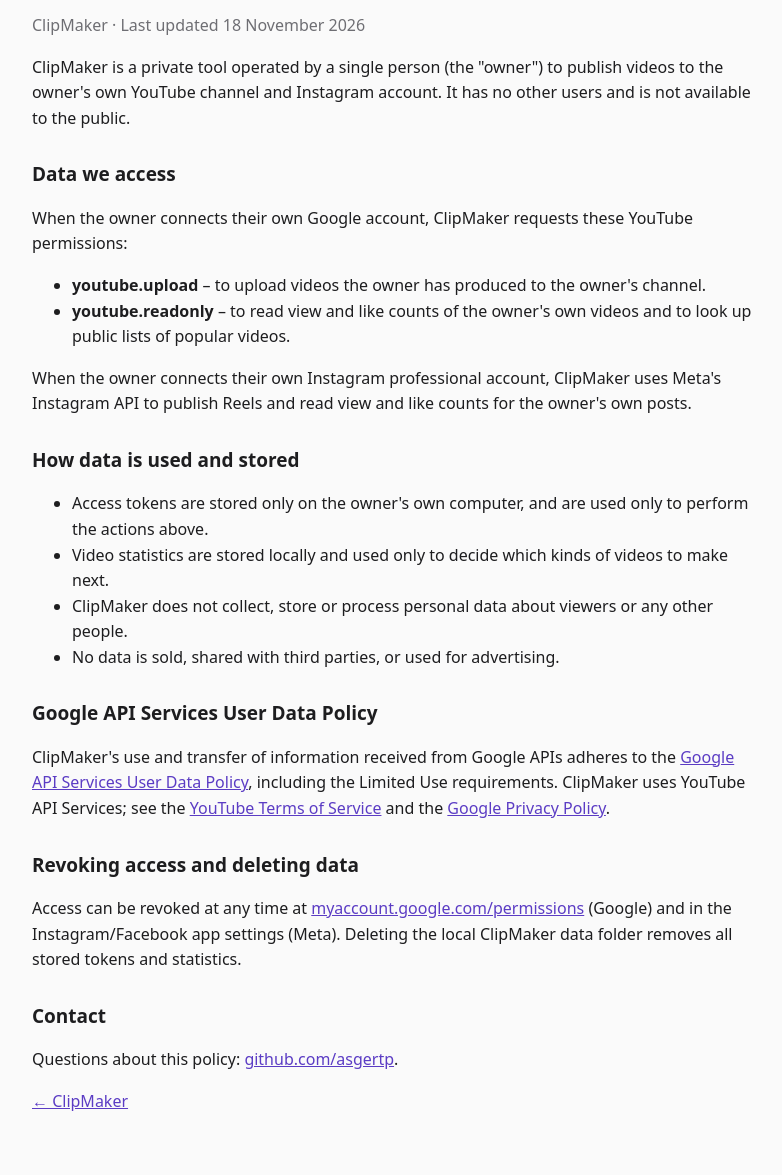
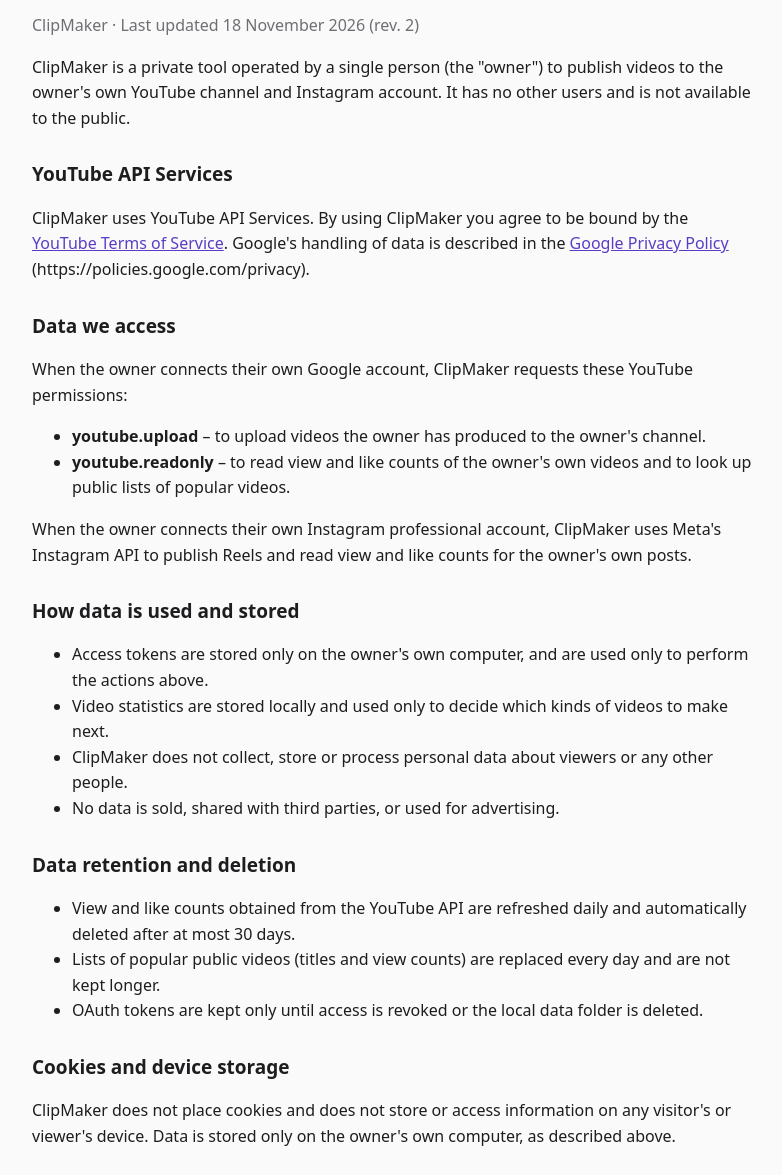
Before and after one commit to asgertp/asgertp.github.io, a plain HTML site: page privacy.html in a window 1280 px wide. Shown: the part 99-1274 px from the top of the page, without its empty margins (248-1030 px from the left). Drawn offline with Linux system fonts and the light colour scheme.

Commit message:
Privacy policy: YouTube API Services section, retention, deletion and device storage
Co-Authored-By: Claude Opus 5.5 <noreply@anthropic.com>

```diff
--- a/privacy.html
+++ b/privacy.html
@@ -14,10 +14,16 @@
 <body>
 <main>
   <h1>Privacy Policy</h1>
-  <p class="muted">ClipMaker · Last updated 18 November 2026</p>
+  <p class="muted">ClipMaker · Last updated 18 November 2026 (rev. 2)</p>
 
   <p>ClipMaker is a private tool operated by a single person (the "owner") to publish videos to the owner's
   own YouTube channel and Instagram account. It has no other users and is not available to the public.</p>
+
+  <h2>YouTube API Services</h2>
+  <p>ClipMaker uses YouTube API Services. By using ClipMaker you agree to be bound by the
+  <a href="https://www.youtube.com/t/terms">YouTube Terms of Service</a>. Google's handling of data is
+  described in the <a href="https://policies.google.com/privacy">Google Privacy Policy</a>
+  (https://policies.google.com/privacy).</p>
 
   <h2>Data we access</h2>
   <p>When the owner connects their own Google account, ClipMaker requests these YouTube permissions:</p>
@@ -37,6 +43,18 @@
     <li>No data is sold, shared with third parties, or used for advertising.</li>
   </ul>
 
+  <h2>Data retention and deletion</h2>
+  <ul>
+    <li>View and like counts obtained from the YouTube API are refreshed daily and automatically deleted after
+      at most 30 days.</li>
+    <li>Lists of popular public videos (titles and view counts) are replaced every day and are not kept longer.</li>
+    <li>OAuth tokens are kept only until access is revoked or the local data folder is deleted.</li>
+  </ul>
+
+  <h2>Cookies and device storage</h2>
+  <p>ClipMaker does not place cookies and does not store or access information on any visitor's or viewer's
+  device. Data is stored only on the owner's own computer, as described above.</p>
+
   <h2>Google API Services User Data Policy</h2>
   <p>ClipMaker's use and transfer of information received from Google APIs adheres to the
   <a href="https://developers.google.com/terms/api-services-user-data-policy">Google API Services User Data Policy</a>,
@@ -45,10 +63,12 @@
   <a href="https://policies.google.com/privacy">Google Privacy Policy</a>.</p>
 
   <h2>Revoking access and deleting data</h2>
-  <p>Access can be revoked at any time at
-  <a href="https://myaccount.google.com/permissions">myaccount.google.com/permissions</a> (Google) and in the
-  Instagram/Facebook app settings (Meta). Deleting the local ClipMaker data folder removes all stored tokens and
-  statistics.</p>
+  <p>Access can be revoked at any time via the Google security settings page at
+  <a href="https://security.google.com/settings/security/permissions">https://security.google.com/settings/security/permissions</a>
+  (or <a href="https://myaccount.google.com/permissions">myaccount.google.com/permissions</a>), and in the
+  Instagram/Facebook app settings (Meta). After access is revoked, all stored YouTube data is deleted from the
+  local ClipMaker data folder within 7 days; deleting that folder removes all tokens and statistics immediately.
+  To request deletion, contact us via the link below.</p>
 
   <h2>Contact</h2>
   <p>Questions about this policy: <a href="https://github.com/asgertp">github.com/asgertp</a>.</p>
```
